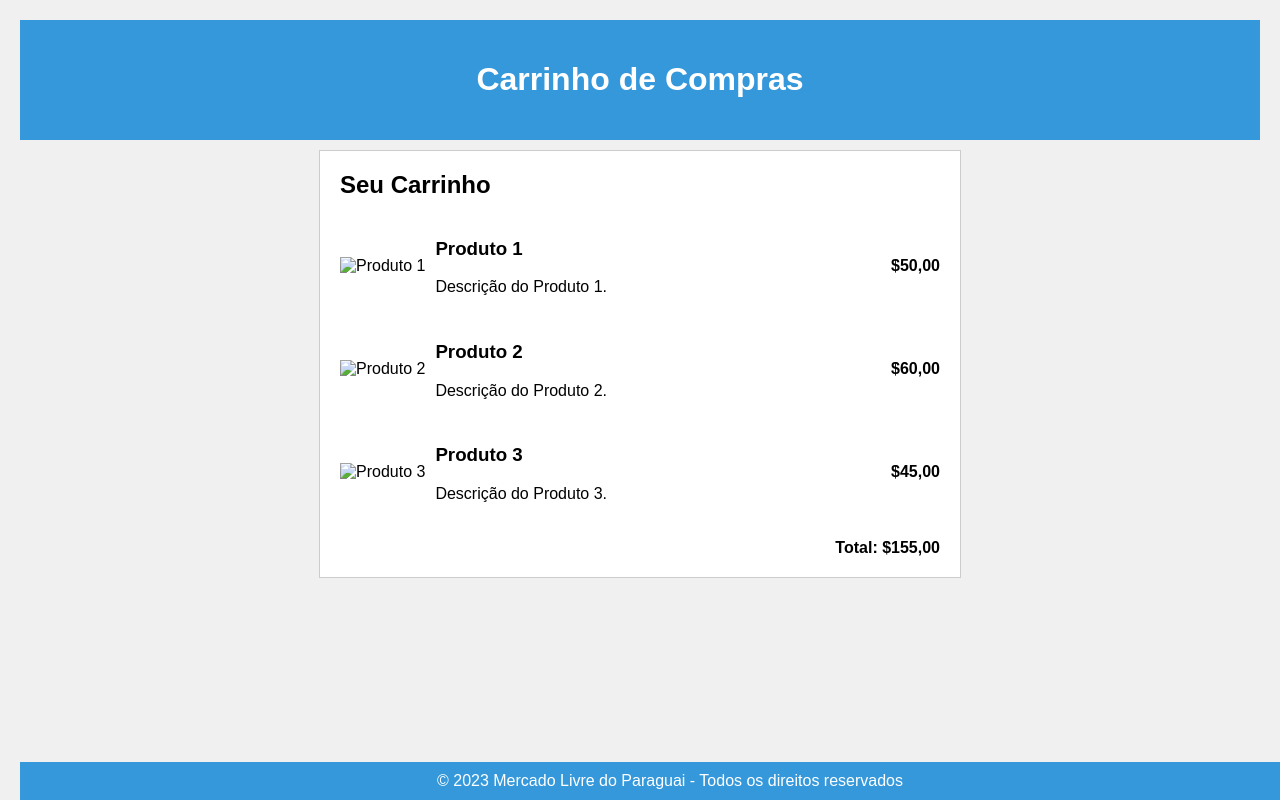
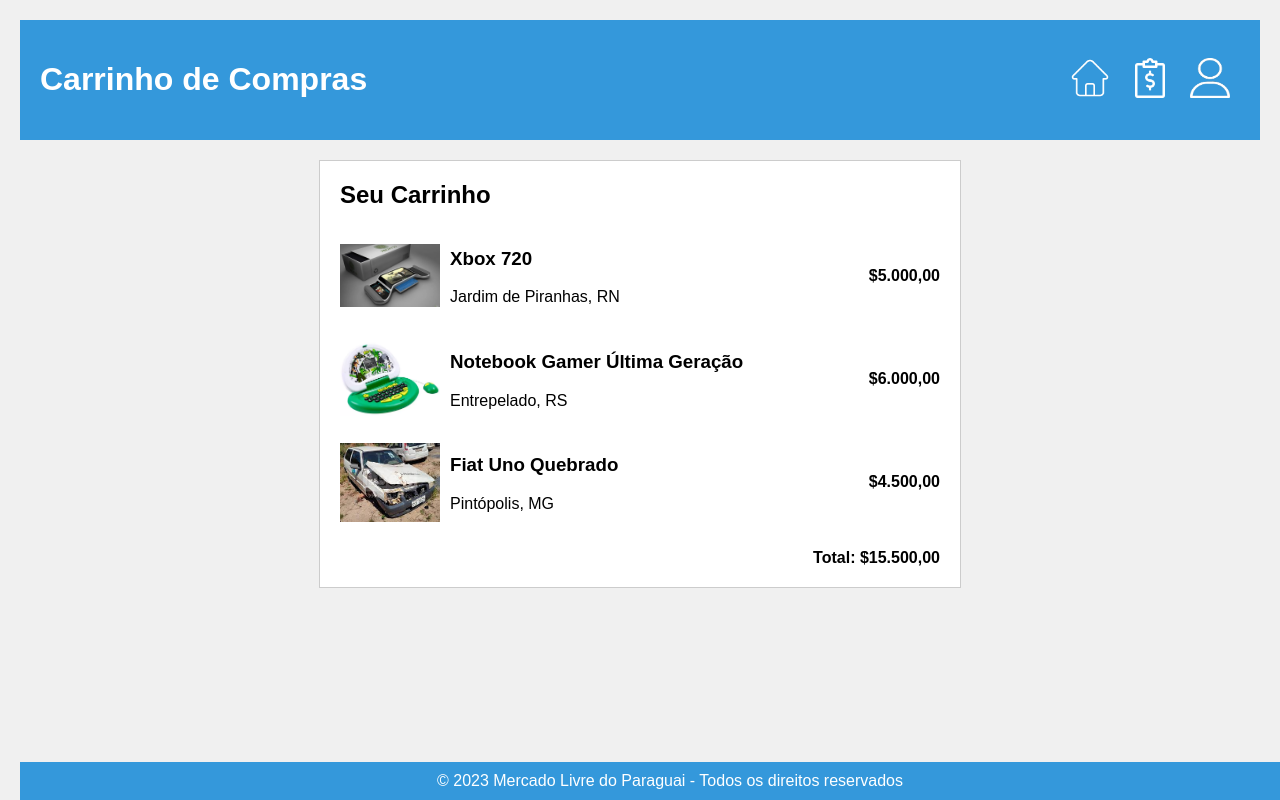
Before and after one commit to Nagel-P/Projeto-HTML, a plain HTML site: page carrinho.html in a window 1280 px wide. Drawn offline with Linux system fonts and the light colour scheme.

Commit message:
Update carrinho.html

```diff
--- a/carrinho.html
+++ b/carrinho.html
@@ -1,107 +1,55 @@
 <!DOCTYPE html>
 <html lang="pt-br">
-
 <head>
     <meta charset="UTF-8">
     <meta name="viewport" content="width=device-width, initial-scale=1.0">
     <title>Carrinho de Compras</title>
-    <style>
-        body {
-            font-family: Arial, sans-serif;
-            background-color: #f0f0f0;
-            margin: 0;
-            padding: 20px;
-        }
-        .header {
-            background-color: #3498db;
-            color: #fff;
-            padding: 20px;
-
-            display: flex;
-            justify-content: center;
-        }
-        .cart {
-            background-color: #fff;
-            border: 1px solid #ccc;
-            padding: 20px;
-            margin: 10px auto;
-            width: 80%;
-            max-width: 600px;
-        }
-        .cart h2 {
-            margin-top: 0;
-        }
-        .product {
-            display: flex;
-            justify-content: space-between;
-            align-items: center;
-            margin-bottom: 10px;
-        }
-        .product img {
-            max-width: 100px;
-            max-height: 100px;
-            margin-right: 10px;
-        }
-        .product .info {
-            flex: 1;
-        }
-        .product .price {
-            font-weight: bold;
-        }
-        .total {
-            text-align: right;
-            font-weight: bold;
-            margin-top: 20px;
-        }
-        .footer {
-            background-color: #3498db;
-            color: #fff;
-            text-align: center;
-            padding: 10px;
-            position: fixed;
-            width: 100%;
-            bottom: 0;
-            flex-shrink: 0;
-        }
-    </style>
+    <link rel="stylesheet" href="style2.css">
 </head>
 <body>
     <div class="header">
         <h1>Carrinho de Compras</h1>
+        <div class="buttons">
+            <button onclick="window.location.href='inicio.html'"><img src="Picsart_23-10-17_11-36-22-462.png" alt="Inicio"></button>
+            <button onclick="window.location.href='add_produto.html'"><img src="Picsart_23-10-17_11-42-29-797.png" alt="Adicionar Produto"></button>
+            <button onclick="window.location.href='index.html'"><img src="Picsart_23-10-17_14-37-48-244.png" alt="Login"></button>
+        </div>
     </div>
 
     <div class="cart">
         <h2>Seu Carrinho</h2>
         <div class="product">
-            <img src="produto1.jpg" alt="Produto 1">
+            <img src="2012-02-06-conceito-para-o-novo-xbox.webp" alt="Produto 1">
             <div class="info">
-                <h3>Produto 1</h3>
-                <p>Descrição do Produto 1.</p>
+                <h3>Xbox 720</h3>
+                <p>Jardim de Piranhas, RN</p>
             </div>
-            <div class="price">$50,00</div>
+            <div class="price">$5.000,00</div>
         </div>
         <div class="product">
-            <img src="produto2.jpg" alt="Produto 2">
+            <img src="d1a2aee1a4fc487658b3e932114a79a7.webp" alt="Produto 2">
             <div class="info">
-                <h3>Produto 2</h3>
-                <p>Descrição do Produto 2.</p>
+                <h3>Notebook Gamer Última Geração</h3>
+                <p>Entrepelado, RS</p>
             </div>
-            <div class="price">$60,00</div>
+            <div class="price">$6.000,00</div>
         </div>
         <div class="product">
-            <img src="produto3.jpg" alt="Produto 3">
+            <img src="download.jpg" alt="Produto 3">
             <div class="info">
-                <h3>Produto 3</h3>
-                <p>Descrição do Produto 3.</p>
+                <h3>Fiat Uno Quebrado</h3>
+                <p>Pintópolis, MG</p>
             </div>
-            <div class="price">$45,00</div>
+            <div class="price">$4.500,00</div>
         </div>
 
-        <div class="total">Total: $155,00</div>
+        <div class="total">Total: $15.500,00</div>
     </div>
 
-    <div class="footer">
-        &copy; 2023 Mercado Livre do Paraguai - Todos os direitos reservados
-    </div>
+    <footer>
+        <div class="footer">
+            &copy; 2023 Mercado Livre do Paraguai - Todos os direitos reservados
+        </div>
+    </footer>
 </body>
 </html>
```
